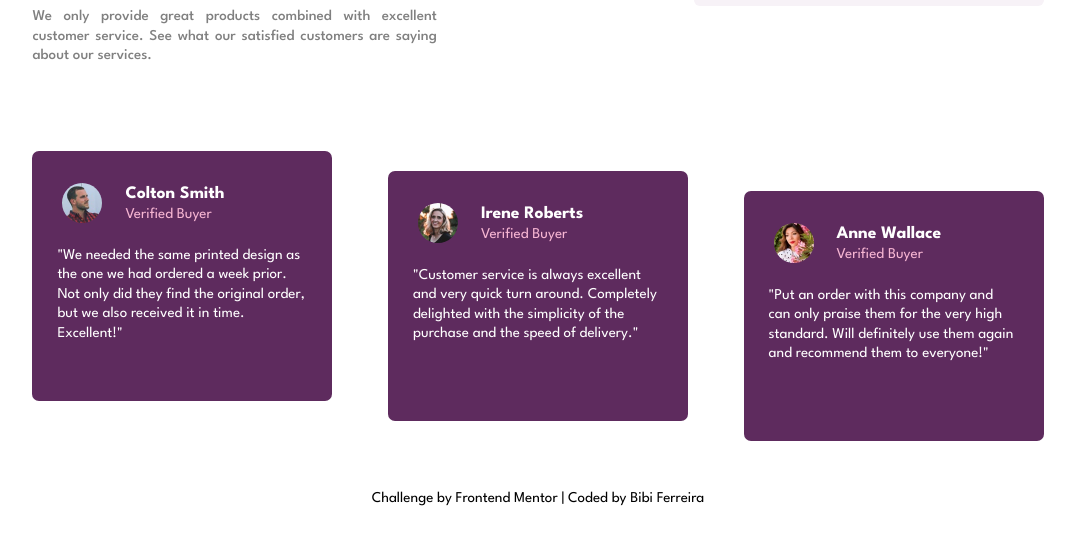
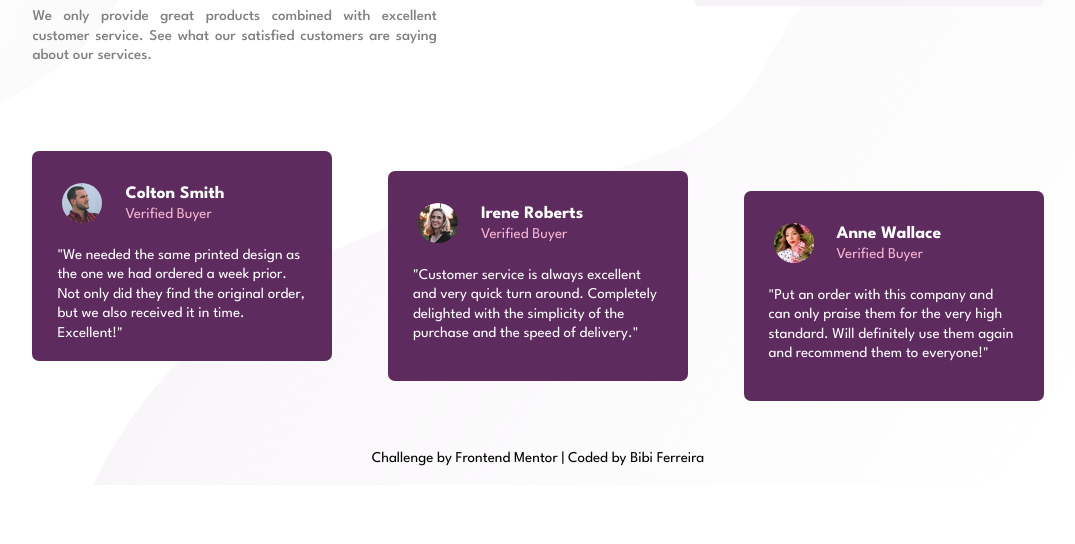
Before and after one commit to bibiferreira/social-proof, a plain HTML site: page index.html in a window 1280 px wide. Shown: the part 230-774 px from the top of the page, without its empty margins (102-1177 px from the left). Drawn offline with Linux system fonts and the light colour scheme.

Commit message:
set the background of the page and fixed the size of the cards.

```diff
--- a/style/style.css
+++ b/style/style.css
@@ -4,6 +4,10 @@ body {
   font-family: 'League Spartan';
   font-size: 15px;
   font-weight: 400;
+  background-image: url(../images/bg-pattern-top-desktop.svg),
+  url(../images/bg-pattern-bottom-desktop.svg);
+  background-position: left top, right bottom;
+  background-repeat: no-repeat, no-repeat;
 }
 
 .container {
@@ -74,13 +78,11 @@ body {
 }
 
 /* CARDS */
-
 .cards {
   display: flex;
   width: 100%;
   flex-direction: row;
   justify-content: space-between;
-
 }
 
 .info-cards {
@@ -88,7 +90,7 @@ body {
   border-radius: 7px;
   padding: 25px;
   width: 250px;
-  height: 200px;
+  height: 160px;
   justify-content: center;
   background-color: #5e2b5e;
 }
@@ -151,6 +153,7 @@ body {
   flex-basis: 50%;
 }
 
+/* ATTRIBUTION */
 .attribution {
   text-align: center;
   margin-top: 50px;
```
